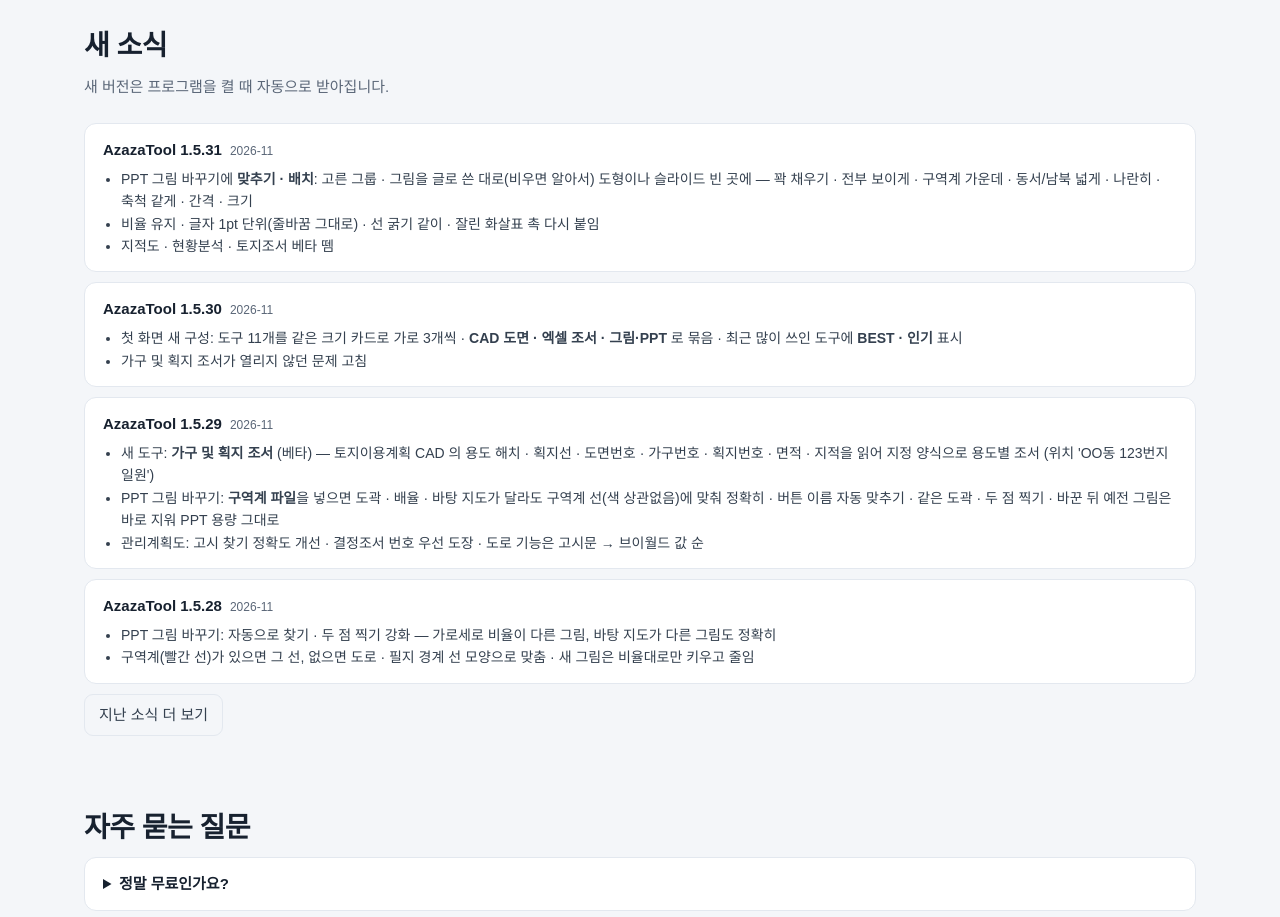
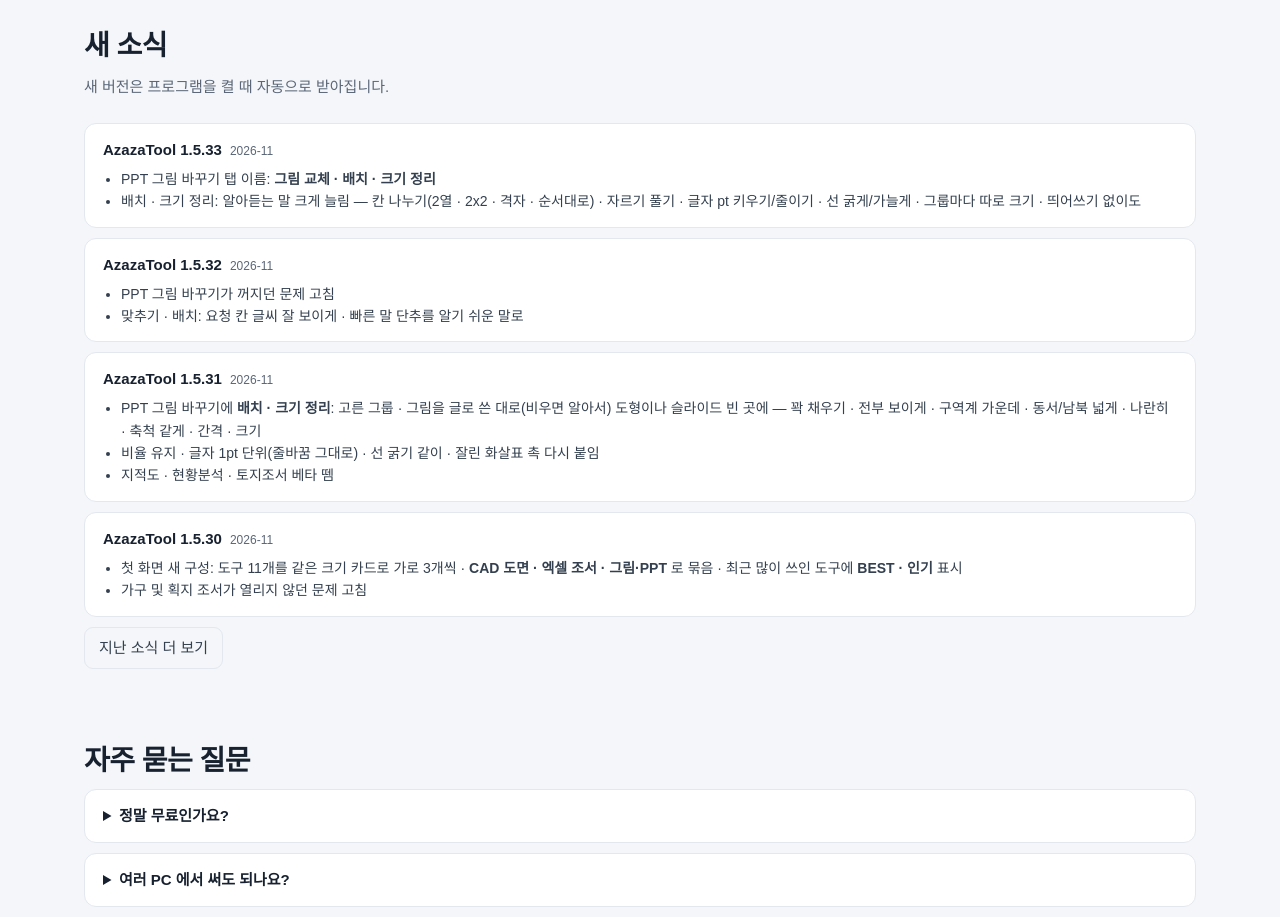
Before and after one commit to dlwlrmadltnsrks/Urban, a plain HTML site: page docs/index.html in a window 1280 px wide. Shown: the part 2600-3517 px from the top of the page. Drawn offline with Linux system fonts and the light colour scheme; no server answers.

Commit message:
AzazaTool 1.5.33: README · 사이트 · 사용설명서

```diff
--- a/docs/index.html
+++ b/docs/index.html
@@ -71,8 +71,12 @@ footer{border-top:1px solid var(--line);background:var(--panel);padding:26px 0;c
 
 <section id="news"><div class="w">
 <h2>새 소식</h2><p class="lead">새 버전은 프로그램을 켤 때 자동으로 받아집니다.</p>
-<div class="rel" id="rel"><div><b>AzazaTool 1.5.31</b><time>2026-11</time>
-    <ul><li>PPT 그림 바꾸기에 <b>맞추기 · 배치</b>: 고른 그룹 · 그림을 글로 쓴 대로(비우면 알아서) 도형이나 슬라이드 빈 곳에 — 꽉 채우기 · 전부 보이게 · 구역계 가운데 · 동서/남북 넓게 · 나란히 · 축척 같게 · 간격 · 크기</li><li>비율 유지 · 글자 1pt 단위(줄바꿈 그대로) · 선 굵기 같이 · 잘린 화살표 촉 다시 붙임</li><li>지적도 · 현황분석 · 토지조서 베타 뗌</li></ul></div>
+<div class="rel" id="rel"><div><b>AzazaTool 1.5.33</b><time>2026-11</time>
+    <ul><li>PPT 그림 바꾸기 탭 이름: <b>그림 교체 · 배치 · 크기 정리</b></li><li>배치 · 크기 정리: 알아듣는 말 크게 늘림 — 칸 나누기(2열 · 2x2 · 격자 · 순서대로) · 자르기 풀기 · 글자 pt 키우기/줄이기 · 선 굵게/가늘게 · 그룹마다 따로 크기 · 띄어쓰기 없이도</li></ul></div>
+<div><b>AzazaTool 1.5.32</b><time>2026-11</time>
+    <ul><li>PPT 그림 바꾸기가 꺼지던 문제 고침</li><li>맞추기 · 배치: 요청 칸 글씨 잘 보이게 · 빠른 말 단추를 알기 쉬운 말로</li></ul></div>
+<div><b>AzazaTool 1.5.31</b><time>2026-11</time>
+    <ul><li>PPT 그림 바꾸기에 <b>배치 · 크기 정리</b>: 고른 그룹 · 그림을 글로 쓴 대로(비우면 알아서) 도형이나 슬라이드 빈 곳에 — 꽉 채우기 · 전부 보이게 · 구역계 가운데 · 동서/남북 넓게 · 나란히 · 축척 같게 · 간격 · 크기</li><li>비율 유지 · 글자 1pt 단위(줄바꿈 그대로) · 선 굵기 같이 · 잘린 화살표 촉 다시 붙임</li><li>지적도 · 현황분석 · 토지조서 베타 뗌</li></ul></div>
 <div><b>AzazaTool 1.5.30</b><time>2026-11</time>
     <ul><li>첫 화면 새 구성: 도구 11개를 같은 크기 카드로 가로 3개씩 · <b>CAD 도면 · 엑셀 조서 · 그림·PPT</b> 로 묶음 · 최근 많이 쓰인 도구에 <b>BEST · 인기</b> 표시</li><li>가구 및 획지 조서가 열리지 않던 문제 고침</li></ul></div>
 <div><b>AzazaTool 1.5.29</b><time>2026-11</time>
```
Also changed, not shown: 1 other file.
